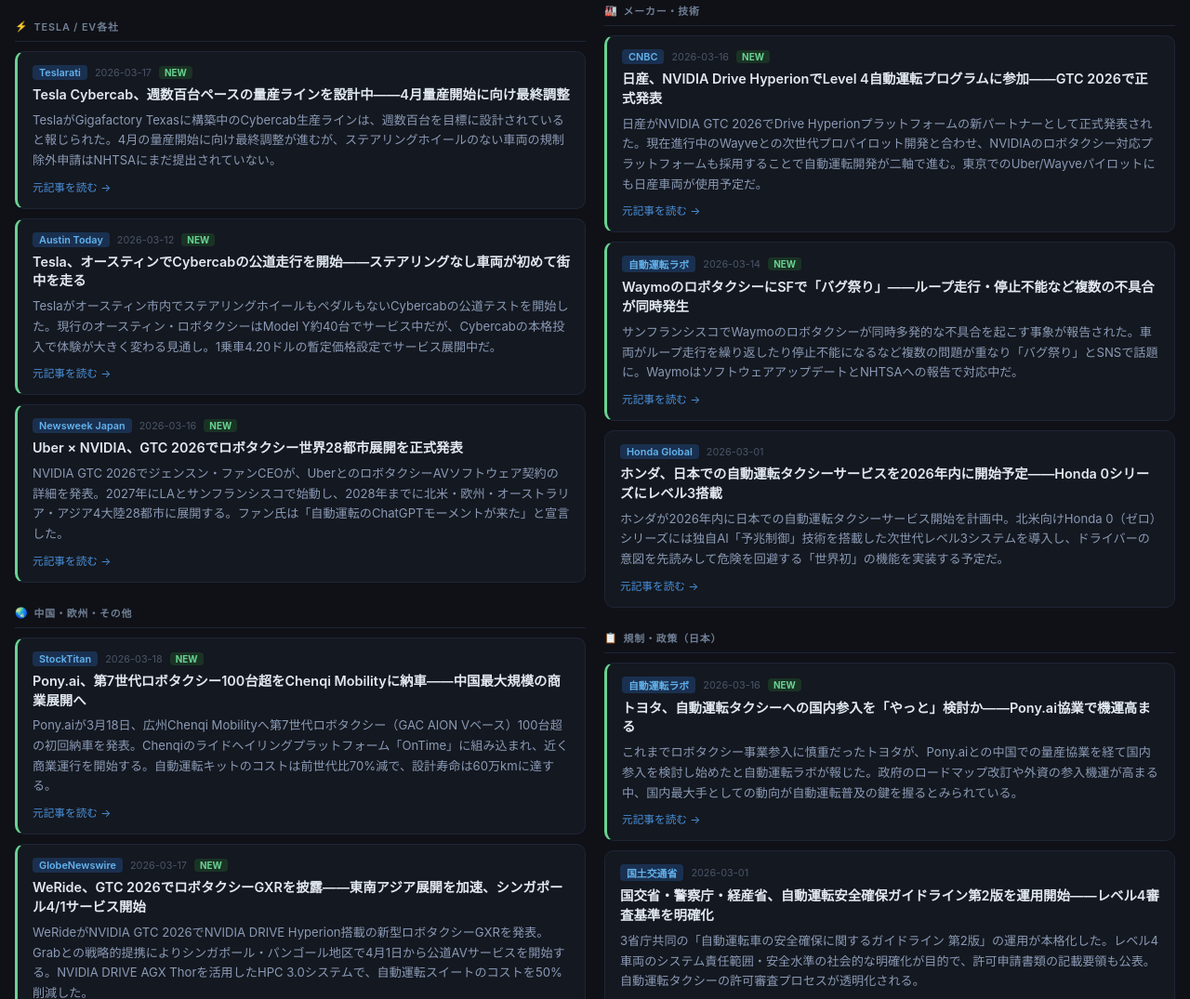
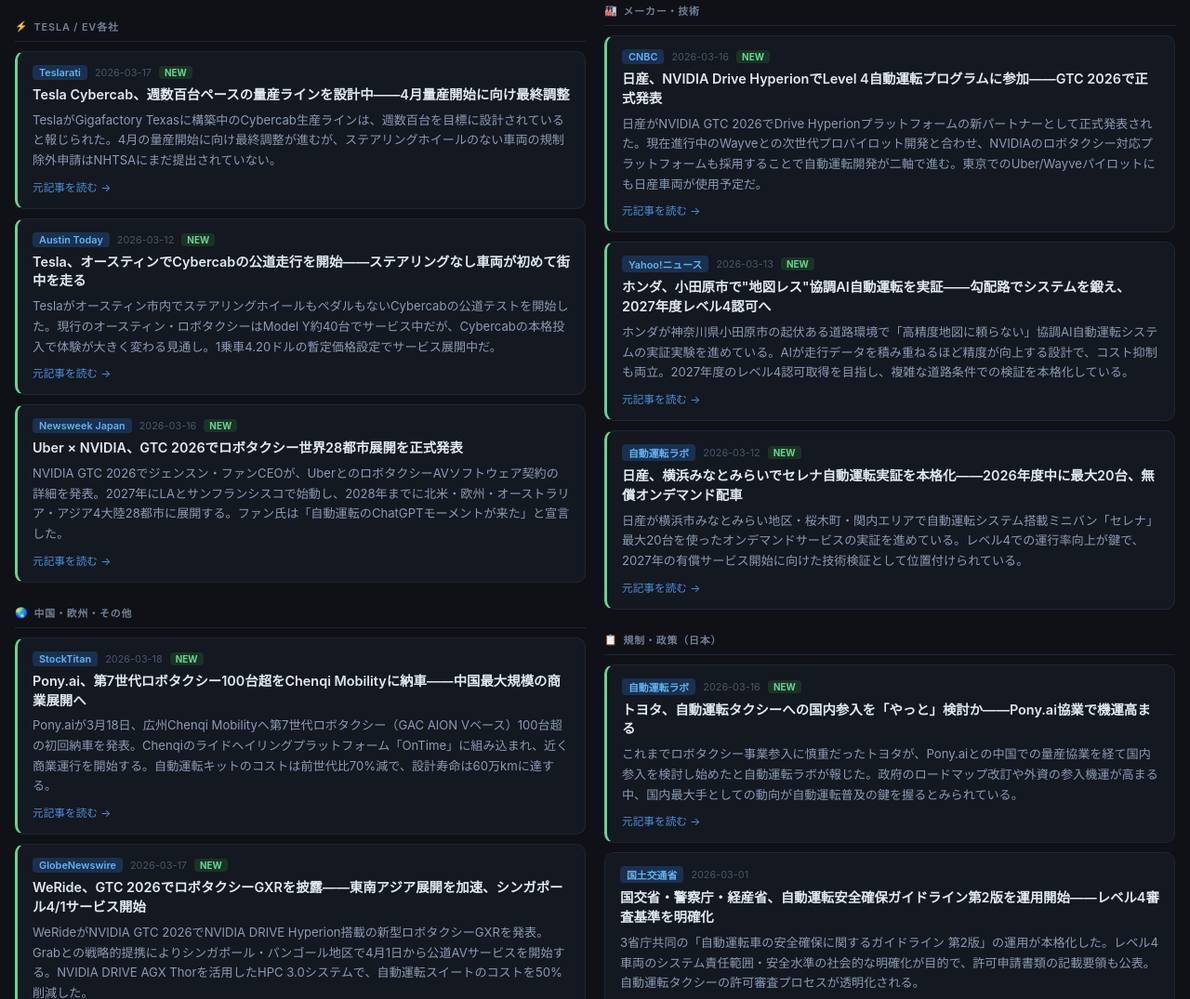
Before and after one commit to dw111577/robotaxi-news, a plain HTML site: page index.html in a window 1280 px wide. Shown: the part 1031-2106 px from the top of the page at 93% size. Drawn offline with Linux system fonts and the light colour scheme.

Commit message:
Fix: replace stale domestic news articles with fresh March 2026 content

```diff
--- a/index.html
+++ b/index.html
@@ -303,23 +303,24 @@
 
         <div class="news-card fresh">
           <div class="news-card-meta">
-            <span class="source-tag">自動運転ラボ</span>
-            <span class="news-date">2026-03-14</span>
+            <span class="source-tag">Yahoo!ニュース</span>
+            <span class="news-date">2026-03-13</span>
             <span class="fresh-badge">NEW</span>
           </div>
-          <div class="news-title">WaymoのロボタクシーにSFで「バグ祭り」――ループ走行・停止不能など複数の不具合が同時発生</div>
-          <div class="news-summary">サンフランシスコでWaymoのロボタクシーが同時多発的な不具合を起こす事象が報告された。車両がループ走行を繰り返したり停止不能になるなど複数の問題が重なり「バグ祭り」とSNSで話題に。WaymoはソフトウェアアップデートとNHTSAへの報告で対応中だ。</div>
-          <a href="https://jidounten-lab.com/u_59226" class="news-link" target="_blank" rel="noopener">元記事を読む →</a>
+          <div class="news-title">ホンダ、小田原市で"地図レス"協調AI自動運転を実証――勾配路でシステムを鍛え、2027年度レベル4認可へ</div>
+          <div class="news-summary">ホンダが神奈川県小田原市の起伏ある道路環境で「高精度地図に頼らない」協調AI自動運転システムの実証実験を進めている。AIが走行データを積み重ねるほど精度が向上する設計で、コスト抑制も両立。2027年度のレベル4認可取得を目指し、複雑な道路条件での検証を本格化している。</div>
+          <a href="https://news.yahoo.co.jp/articles/44bc64656a781173ee79f9ee669757c5603955dd" class="news-link" target="_blank" rel="noopener">元記事を読む →</a>
         </div>
 
-        <div class="news-card">
+        <div class="news-card fresh">
           <div class="news-card-meta">
-            <span class="source-tag">Honda Global</span>
-            <span class="news-date">2026-03-01</span>
+            <span class="source-tag">自動運転ラボ</span>
+            <span class="news-date">2026-03-12</span>
+            <span class="fresh-badge">NEW</span>
           </div>
-          <div class="news-title">ホンダ、日本での自動運転タクシーサービスを2026年内に開始予定――Honda 0シリーズにレベル3搭載</div>
-          <div class="news-summary">ホンダが2026年内に日本での自動運転タクシーサービス開始を計画中。北米向けHonda 0（ゼロ）シリーズには独自AI「予兆制御」技術を搭載した次世代レベル3システムを導入し、ドライバーの意図を先読みして危険を回避する「世界初」の機能を実装する予定だ。</div>
-          <a href="https://global.honda/jp/news/2023/c231019a.html" class="news-link" target="_blank" rel="noopener">元記事を読む →</a>
+          <div class="news-title">日産、横浜みなとみらいでセレナ自動運転実証を本格化――2026年度中に最大20台、無償オンデマンド配車</div>
+          <div class="news-summary">日産が横浜市みなとみらい地区・桜木町・関内エリアで自動運転システム搭載ミニバン「セレナ」最大20台を使ったオンデマンドサービスの実証を進めている。レベル4での運行率向上が鍵で、2027年の有償サービス開始に向けた技術検証として位置付けられている。</div>
+          <a href="https://jidounten-lab.com/u_57624" class="news-link" target="_blank" rel="noopener">元記事を読む →</a>
         </div>
 
       </div>
```
